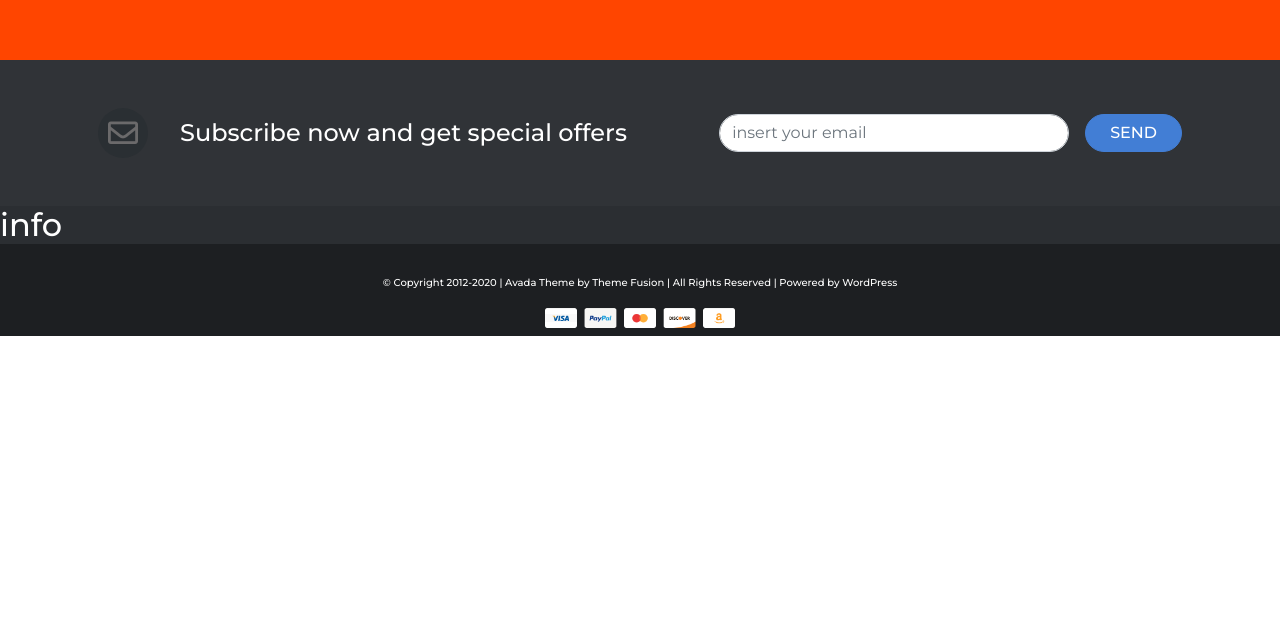
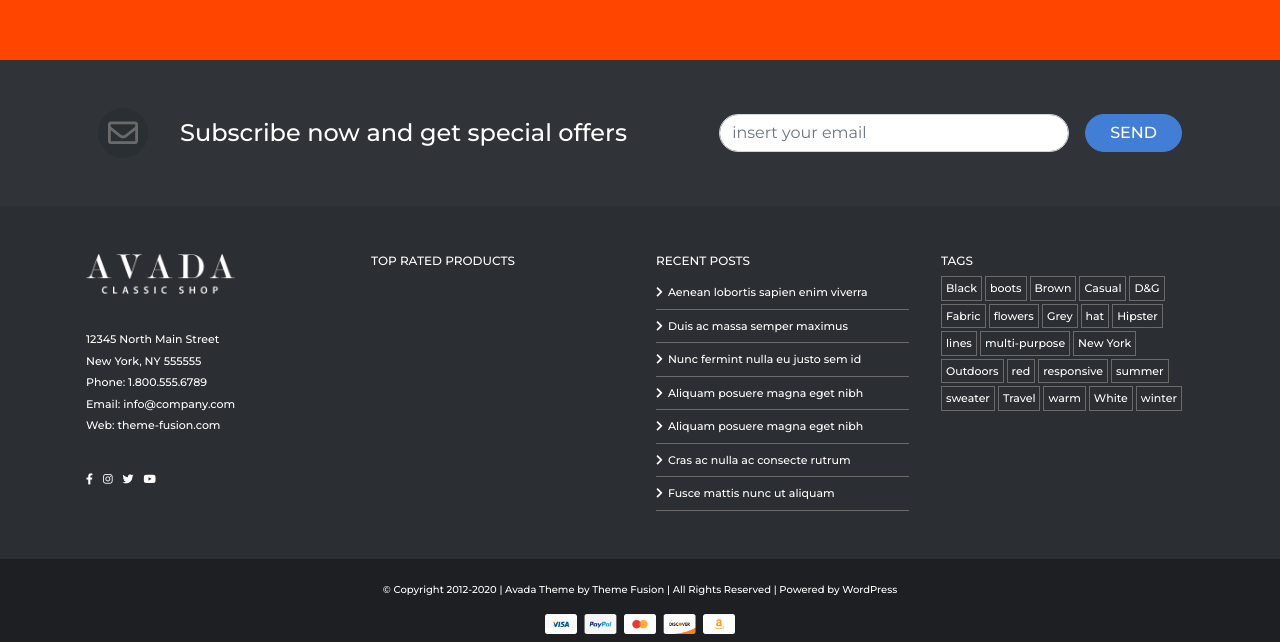
Before and after one commit to gzocchi/proj-html-vuejs, a Vue app: page / in a window 1280 px wide. Shown: the part 1210-1852 px from the top of the page. Before the commit the page ends 1546 px from the top, so only its background shows below. Built offline with nearby package versions, Linux system fonts and the light colour scheme.

Commit message:
modificato footer - aggiunto post e tag

```diff
--- a/src/App.vue
+++ b/src/App.vue
@@ -3,7 +3,7 @@
     <Header :social="socialInfo" :navLink="headerLink" />
     <Jumbotron title="Brand New Arrivals" msg="New collection from New York" />
     <Main />
-    <Footer :social="socialInfo" :brand="brandInfo" :post="post" :tag="tag" />
+    <Footer :social="socialInfo" :brand="brandInfo" :post="post" :tags="tag" />
     <Banner />
   </div>
 </template>
@@ -155,57 +155,57 @@ export default {
         },
       },
       products: [],
-      post: {
-        post_1599_17_45_34: {
+      post: [
+        {
           title: "Aenean lobortis sapien enim viverra",
           date: "September 9th, 2015",
           text:
             "Donec finibus sit amet orci eget ultricies. Praesent posuere ante ut erat fringilla,",
           comments: [],
         },
-        post_1599_14_30_12: {
+        {
           title: "Duis ac massa semper maximus",
           date: "September 9th, 2015",
           text:
             "Donec finibus sit amet orci eget ultricies. Praesent posuere ante ut erat fringilla,",
           comments: [],
         },
-        post_1599_12_00_34: {
+        {
           title: "Nunc fermint nulla eu justo sem id",
           date: "September 9th, 2015",
           text:
             "Donec finibus sit amet orci eget ultricies. Praesent posuere ante ut erat fringilla,",
           comments: [],
         },
-        post_1599_10_05_34: {
+        {
           title: "Aliquam posuere magna eget nibh",
           date: "September 9th, 2015",
           text:
             "Donec finibus sit amet orci eget ultricies. Praesent posuere ante ut erat fringilla,",
           comments: [],
         },
-        post_1598_15_35_34: {
+        {
           title: "Aliquam posuere magna eget nibh",
           date: "September 8th, 2015",
           text:
             "Donec finibus sit amet orci eget ultricies. Praesent posuere ante ut erat fringilla,",
           comments: [],
         },
-        post_1598_15_30_42: {
+        {
           title: "Cras ac nulla ac consecte rutrum",
           date: "September 8th, 2015",
           text:
             "Donec finibus sit amet orci eget ultricies. Praesent posuere ante ut erat fringilla,",
           comments: [],
         },
-        post_1598_12_12_36: {
+        {
           title: "Fusce mattis nunc ut aliquam",
           date: "September 8th, 2015",
           text:
             "Donec finibus sit amet orci eget ultricies. Praesent posuere ante ut erat fringilla,",
           comments: [],
         },
-      },
+      ],
       tag: [
         "Black",
         "boots",
@@ -242,5 +242,10 @@ export default {
   font-family: $font_family;
   font-size: $font_size;
   color: $shark;
+
+  a {
+    color: inherit;
+    text-decoration: none;
+  }
 }
 </style>
--- a/src/components/Footer.vue
+++ b/src/components/Footer.vue
@@ -3,10 +3,63 @@
     <section class="subscribe container-fluid">
       <Subscribe />
     </section>
-    <section class="info">
-      <h2>info</h2>
+    <section class="info container">
+      <div class="row py-5">
+        <div class="brand px-3 col-3">
+          <img
+            src="../assets/img/logo/classic_shop_logo_footer.png"
+            alt="Logo"
+            class="mb-2"
+          />
+          <ul class="m-0 p-0 py-4">
+            <li v-if="brand.street">
+              {{ brand.street }}
+            </li>
+            <li v-if="brand.city">
+              {{ brand.city }}
+            </li>
+            <li v-if="brand.state">{{ brand.state }}</li>
+            <li v-if="brand.phone">Phone: {{ brand.phone }}</li>
+            <li v-if="brand.mobile">Mobile: {{ brand.mobile }}</li>
+            <li v-if="brand.email">
+              Email: <a :href="`mailto:${brand.email}`">{{ brand.email }}</a>
+            </li>
+            <li v-if="brand.website">
+              Web: <a :href="brand.website" target="_blank">{{ web }}</a>
+            </li>
+          </ul>
+          <div class="social mt-2">
+            <a v-for="(item, index) in social" :key="index" :href="item.link">
+              <i :class="[item.icon]"></i>
+            </a>
+          </div>
+        </div>
+
+        <div class="products px-3 col-3">
+          <h6 class="text-uppercase">top rated products</h6>
+        </div>
+
+        <div class="posts px-3 col-3">
+          <h6 class="text-uppercase">recent posts</h6>
+          <ul class="m-0 p-0">
+            <li v-for="(item, index) in post" :key="index" class="py-2">
+              <i class="fas fa-chevron-right"></i>
+              <a href="#">{{ item.title }}</a>
+            </li>
+          </ul>
+        </div>
+
+        <div class="tags px-3 col-3">
+          <h6 class="text-uppercase">tags</h6>
+          <div>
+            <a v-for="(tag, index) in tags" :key="index" :href="`#${tag}`">
+              {{ tag }}
+            </a>
+          </div>
+        </div>
+      </div>
     </section>
-    <section class="copyright text-center py-2">
+    <section class="copyright container-fluid text-center py-2">
       <p>
         &copy; Copyright 2012-2020 | Avada Theme by Theme Fusion | All Rights
         Reserved | Powered by WordPress
@@ -24,7 +77,14 @@ export default {
   components: {
     Subscribe,
   },
-  props: ["social", "brand", "post", "tag"],
+  props: ["social", "brand", "post", "tags"],
+  computed: {
+    web() {
+      let website = this.brand.website.split(".");
+      website.splice(0, 1);
+      return website.join(".");
+    },
+  },
 };
 </script>
 
@@ -32,14 +92,65 @@ export default {
 @import "../assets/style/variables";
 
 footer {
+  font-weight: 500;
   color: $white;
-  background-color: #1d1f22;
+  background-color: #2b2e32;
 
   .subscribe {
     background-color: #303337;
   }
+
   .info {
-    background-color: #2b2e32;
+    font-size: 11px;
+
+    ul {
+      list-style: none;
+    }
+
+    h6 {
+      font-size: 12px;
+    }
+
+    .brand {
+      img {
+        height: 40px;
+      }
+      li {
+        margin: 5px 0;
+      }
+      .social {
+        a {
+          margin-right: 10px;
+        }
+      }
+    }
+
+    .products {
+
+    }
+
+    .posts {
+      li {
+        border-bottom: 1px solid $fedora;
+        i {
+          margin-right: 5px;
+        }
+      }
+    }
+
+    .tags {
+      div {
+        display: flex;
+        flex-wrap: wrap;
+
+        a {
+          margin-right: 3px;
+          margin-bottom: 3px;
+          padding: 3px 4px;
+          border: 1px solid $fedora;
+        }
+      }
+    }
   }
   .copyright {
     background-color: #1d1f22;
--- a/src/components/Header.vue
+++ b/src/components/Header.vue
@@ -127,7 +127,7 @@ header {
     }
     .social {
       a {
-        color: inherit;
+        // color: inherit;
         i {
           margin: 10px;
         }
@@ -140,8 +140,8 @@ header {
       a {
         height: 100%;
         padding: 0 20px;
-        color: inherit;
-        text-decoration: none;
+        // color: inherit;
+        // text-decoration: none;
 
         &:hover,
         &.active {
```
Also changed, not shown: src/assets/img/logo/classic_shop_logo_footer.png (added).
